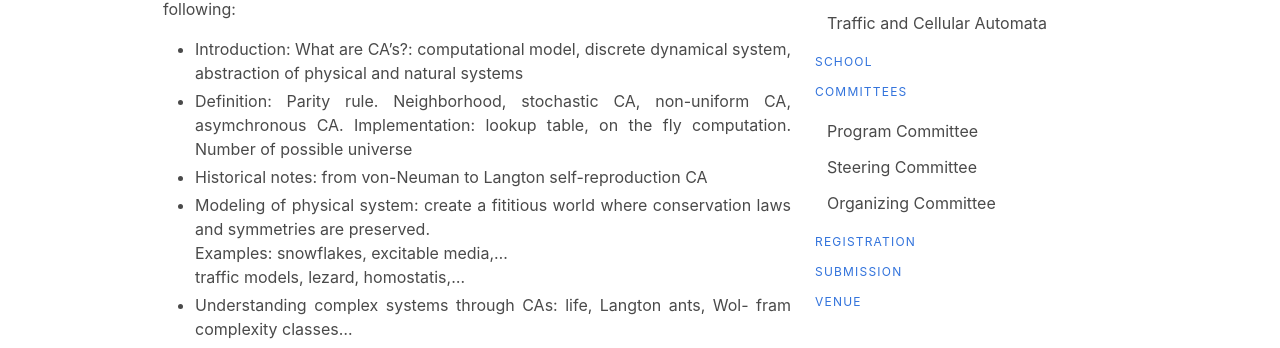
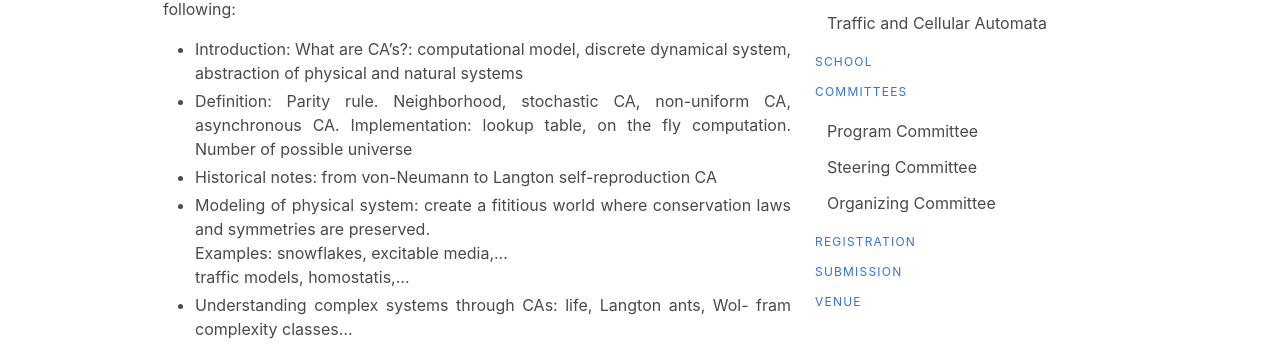
Before and after one commit to acri2018/acri2018.github.io, a Jekyll site: the page built from school.md, in a window 1280 px wide and 900 px high, scrolled down 660 px. Shown: the part 169-517 px from the top of the window. Built offline with Jekyll 4.4.1, drawn with Linux system fonts in a browser that asks for light colours.

Commit message:
Correction of typos

```diff
--- a/school.md
+++ b/school.md
@@ -10,10 +10,10 @@
 The program is the following:
 
 - Introduction: What are CA’s?: computational model, discrete dynamical system, abstraction of physical and natural systems
-- Definition: Parity rule. Neighborhood, stochastic CA, non-uniform CA, asymchronous CA. Implementation: lookup table, on the fly computation. Number of possible universe
-- Historical notes: from von-Neuman to Langton self-reproduction CA
+- Definition: Parity rule. Neighborhood, stochastic CA, non-uniform CA, asynchronous CA. Implementation: lookup table, on the fly computation. Number of possible universe
+- Historical notes: from von-Neumann to Langton self-reproduction CA
 - Modeling of physical system: create a fititious world where conservation laws and symmetries are preserved. <br>Examples: snowflakes, excitable media,...
-<br>traffic models, lezard, homostatis,...
+<br>traffic models, homostatis,...
 - Understanding complex systems through CAs: life, Langton ants, Wol- fram complexity classes...
 - Lattice gases: CA fluids, diffusion models, exact computation and re- versibility
 - Extension: lattice Boltzmann, multi-agent: in-silico modeling at a mesoscopic level.
```
